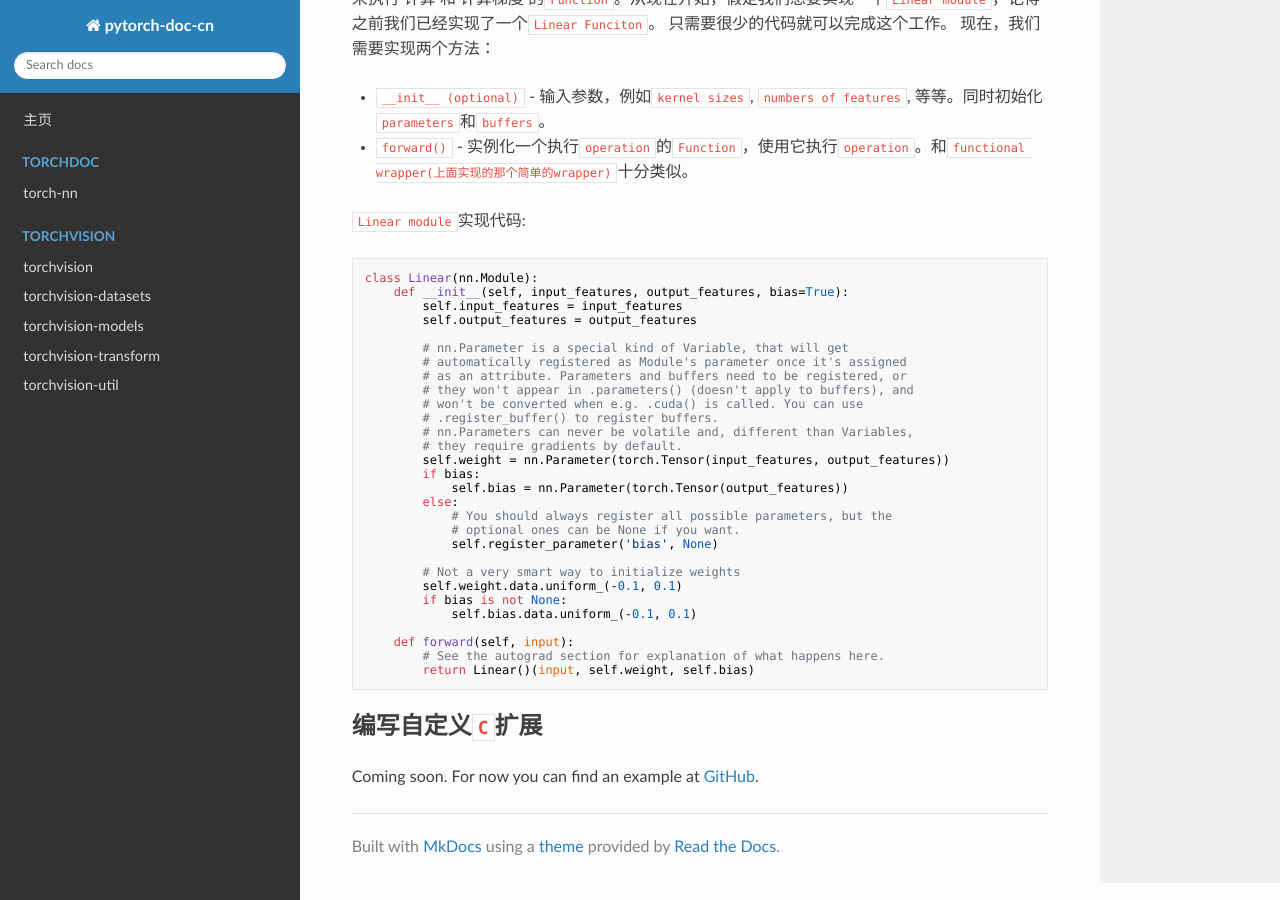
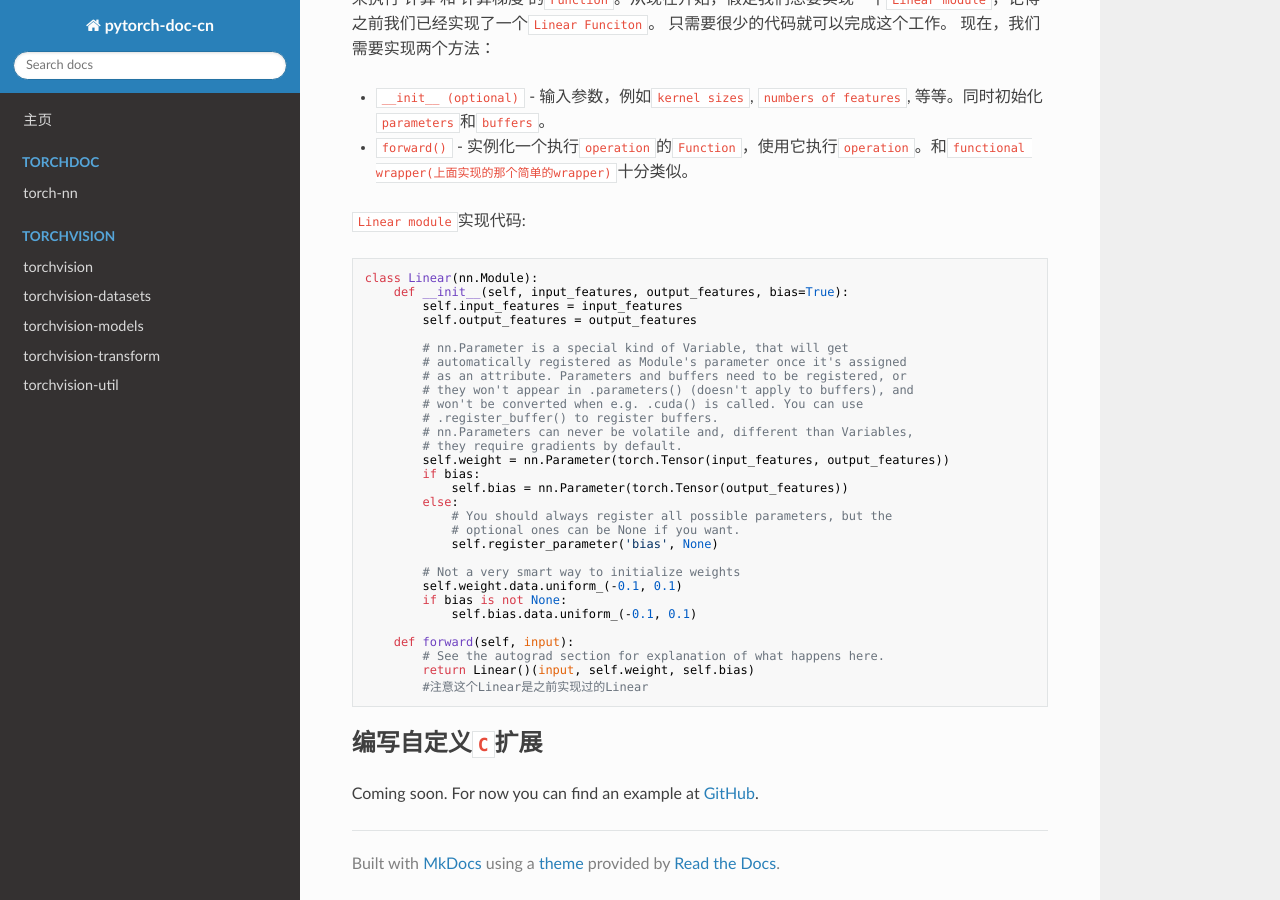
Before and after one commit to keithyin/pytorch-doc-cn, an MkDocs documentation site: the page built from docs/torchdoc/extending-pytorch.md, in a window 1280 px wide and 900 px high, scrolled down 1898 px. Built offline with MkDocs 1.6.1, drawn with Linux system fonts in a browser that asks for light colours; nearby versions of some CDN libraries; old or Windows-style settings are respelled for this version of MkDocs.

Commit message:
extending pytorch

````diff
--- a/docs/torchdoc/extending-pytorch.md
+++ b/docs/torchdoc/extending-pytorch.md
@@ -117,6 +117,7 @@ class Linear(nn.Module):
     def forward(self, input):
         # See the autograd section for explanation of what happens here.
         return Linear()(input, self.weight, self.bias)
+        #注意这个Linear是之前实现过的Linear
 ```
 ## 编写自定义`C`扩展
 
````
